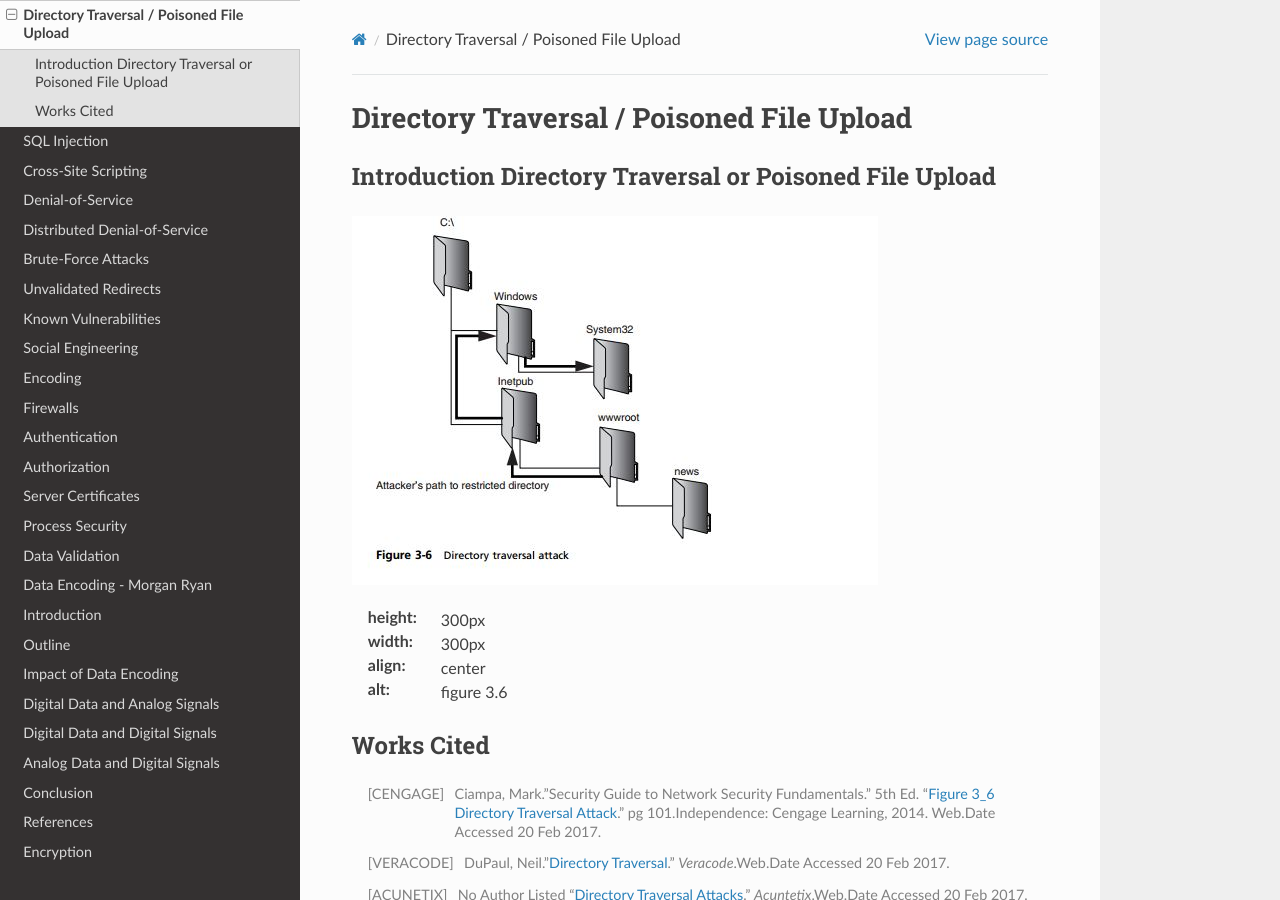
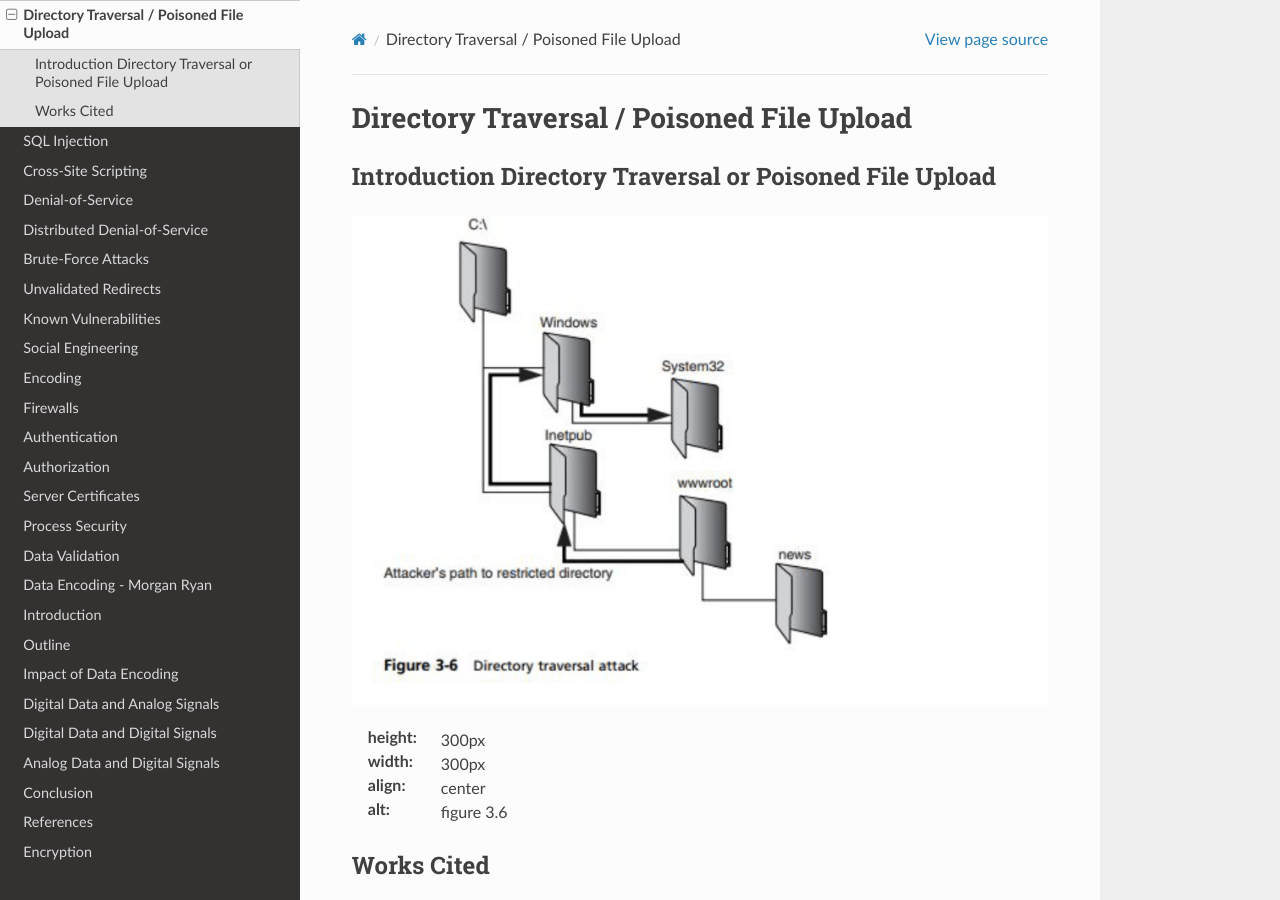
Before and after one commit to pvcraven/2017_web_security, a Sphinx documentation site: the page built from source/directory_traversal/directory_traversal.rst, in a window 1280 px wide and 900 px high. Built offline with Sphinx 7.4.7 and the Read the Docs theme 2.0.0, drawn with Linux system fonts in a browser that asks for light colours.

Commit message:
converted image to see if that was the problem

```diff
--- a/source/directory_traversal/directory_traversal.rst
+++ b/source/directory_traversal/directory_traversal.rst
@@ -11,7 +11,7 @@
  -----------------------------
  Directory Traversal Examples
  -----------------------------
-.. image:: figure_3_6.png
+.. image:: figure_3_6.jpg
 :height: 300px
 :width:  300px
 :align: center
```
Also changed, not shown: source/directory_traversal/figure_3_6.jpg (added), source/directory_traversal/figure_3_6.png (deleted).
